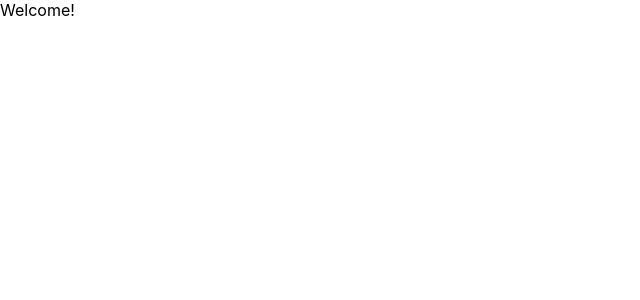
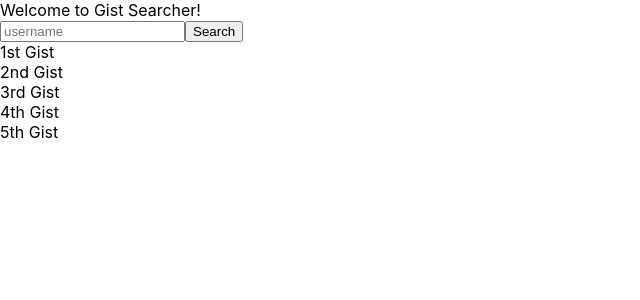
Before and after one commit to ana-lazar/gist-search-app, a React (Create React App) app: page / in a window 1280 px wide. Shown: the top 300 px of the page, without its empty margins (0-640 px from the left). Built offline with nearby package versions, Linux system fonts and the light colour scheme; the HTML template or start-up script is replaced by a standard one.

Commit message:
Build static version

```diff
--- a/src/App.tsx
+++ b/src/App.tsx
@@ -1,13 +1,21 @@
 import React from "react";
 import "./App.css";
 import Header from "./Header";
-import FilterableList from "./gists/FilterableList";
+import FilterableGistList from "./gists/FilterableGistList";
+
+const GISTS = [
+  { description: "1st Gist" },
+  { description: "2nd Gist" },
+  { description: "3rd Gist" },
+  { description: "4th Gist" },
+  { description: "5th Gist" },
+];
 
 function App() {
   return (
     <>
-      <Header text="Welcome!" />
-      <FilterableList />
+      <Header text="Welcome to Gist Searcher!" />
+      <FilterableGistList items={GISTS} />
     </>
   );
 }
--- a/src/Header.tsx
+++ b/src/Header.tsx
@@ -1,6 +1,8 @@
-import React from "react";
+interface HeaderProps {
+  text: string;
+}
 
-const Header: React.FC<{ text: string }> = ({ text }) => {
+const Header = ({ text }: HeaderProps) => {
   return <div>{text}</div>;
 };
 
--- /dev/null
+++ b/src/gists/FilterableGistList.tsx
@@ -0,0 +1,19 @@
+import React from "react";
+import ListWrapper from "./GistList";
+import GistProps from "./GistProps";
+import SearchBar from "./SearchBar";
+
+interface FilterableListProps {
+  items?: GistProps[];
+}
+
+const FilterableGistList = ({ items }: FilterableListProps) => {
+  return (
+    <>
+      <SearchBar />
+      <ListWrapper items={items} />
+    </>
+  );
+};
+
+export default FilterableGistList;
--- a/src/gists/FilterableList.tsx
+++ /dev/null
@@ -1,14 +0,0 @@
-import React from "react";
-import ListWrapper from "./ListWrapper";
-import SearchBar from "./SearchBar";
-
-const FilterableList = () => {
-  return (
-    <>
-      <SearchBar />
-      <ListWrapper />
-    </>
-  );
-};
-
-export default FilterableList;
--- /dev/null
+++ b/src/gists/GistList.tsx
@@ -0,0 +1,13 @@
+import GistProps from "./GistProps";
+
+interface GistListProps {
+  items?: GistProps[];
+}
+
+const GistList = ({ items }: GistListProps) => {
+  return (
+    <>{items && items.map(({ description }) => <div>{description}</div>)}</>
+  );
+};
+
+export default GistList;
--- /dev/null
+++ b/src/gists/GistProps.ts
@@ -0,0 +1,3 @@
+export default interface GistProps {
+  description: string;
+}
--- a/src/gists/SearchBar.tsx
+++ b/src/gists/SearchBar.tsx
@@ -1,10 +1,10 @@
-import React from "react";
-import styled from "styled-components";
-
 const SearchBar = () => {
   return (
     <>
-
+      <div>
+        <input type="text" placeholder="username" />
+        <button>Search</button>
+      </div>
     </>
   );
 };
```
Also changed, not shown: src/gists/GistRow.tsx (added, +15 -0 lines), src/gists/ListItem.tsx (deleted, +0 -11 lines), src/gists/ListWrapper.tsx (deleted, +0 -11 lines).
